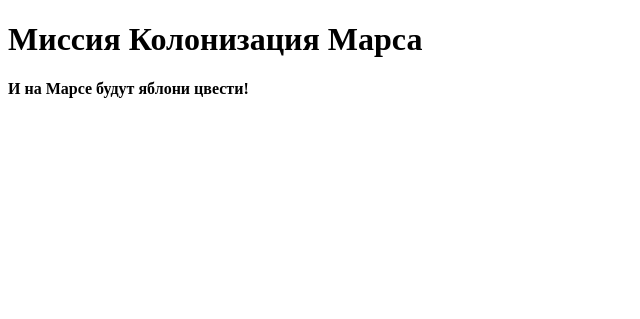
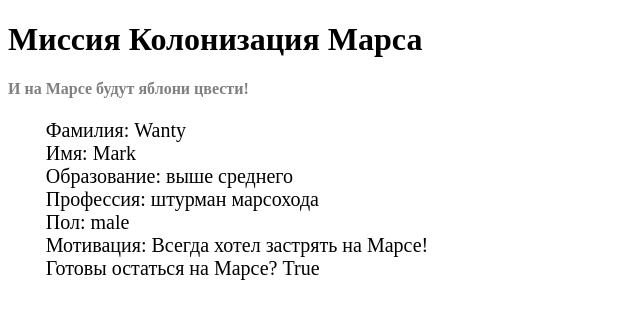
Before and after one commit to LenkovAlexsandr/HTML_Project, a Flask app: page /answer in a window 1280 px wide. Shown: the top 319 px of the page, without its empty margins (0-640 px from the left). Run offline with Flask 3, Linux system fonts and the light colour scheme.

Commit message:
Автоматический ответ

```diff
--- a/main.py
+++ b/main.py
@@ -22,5 +22,14 @@ def list_prof(list):
     return render_template('list_prof.html', list=list, list_pr=list_pr)
 
 
+@app.route('/answer')
+@app.route('/auto_answer')
+def answer():
+    dict = {'title': 'Анкета', 'surname': 'Wanty', 'name': 'Mark', 'education': 'выше среднего',
+            'profession': 'штурман марсохода', 'sex': 'male',
+            'motivation': 'Всегда хотел застрять на Марсе!', 'ready': 'True'}
+    return render_template('answer.html', dict=dict)
+
+
 if __name__ == '__main__':
     app.run(port=8000, host='127.0.0.1')
--- a/static/css/style.css
+++ b/static/css/style.css
@@ -6,3 +6,10 @@ fg {background-color: #d4edda;}
 fgr {background-color: #e2e3e5;}
 fy {background-color: #fff3cd;}
 fr {background-color: #f8d7da;}
+h4 {
+    color: grey;
+}
+ms1 {
+    font-size: 20px;
+    margin: 1cm;
+}
--- /dev/null
+++ b/templates/answer.html
@@ -0,0 +1,21 @@
+<!DOCTYPE html>
+<html lang="en">
+<link rel="stylesheet"
+          href='static/css/style.css'
+          crossorigin="anonymous">
+<head>
+    <meta charset="UTF-8">
+    <title>{{ dict['title'] }}</title>
+</head>
+{% extends "base.html" %}
+
+{% block content %}
+    <title>{{ dict['title'] }}</title>
+    <ms1>Фамилия: {{dict['surname']}}</br></ms1>
+    <ms1>Имя: {{dict['name']}}</br></ms1>
+    <ms1>Образование: {{dict['education']}}</br></ms1>
+    <ms1>Профессия: {{dict['profession']}}</br></ms1>
+    <ms1>Пол: {{dict['sex']}}</br></ms1>
+    <ms1>Мотивация: {{dict['motivation']}}</br></ms1>
+    <ms1>Готовы остаться на Марсе? {{dict['ready']}}</ms1>{% endblock %}
+</html>
```
Also changed, not shown: templates/base.html (indentation only).
